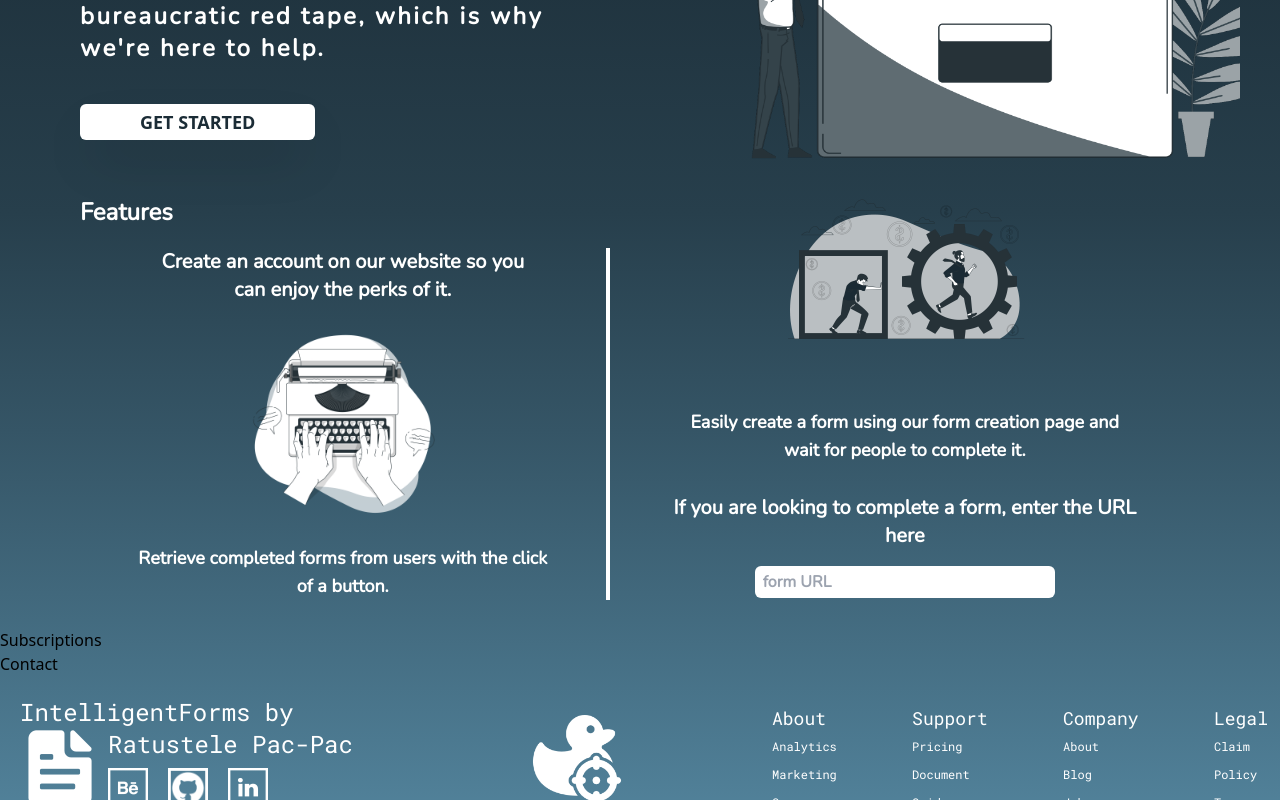
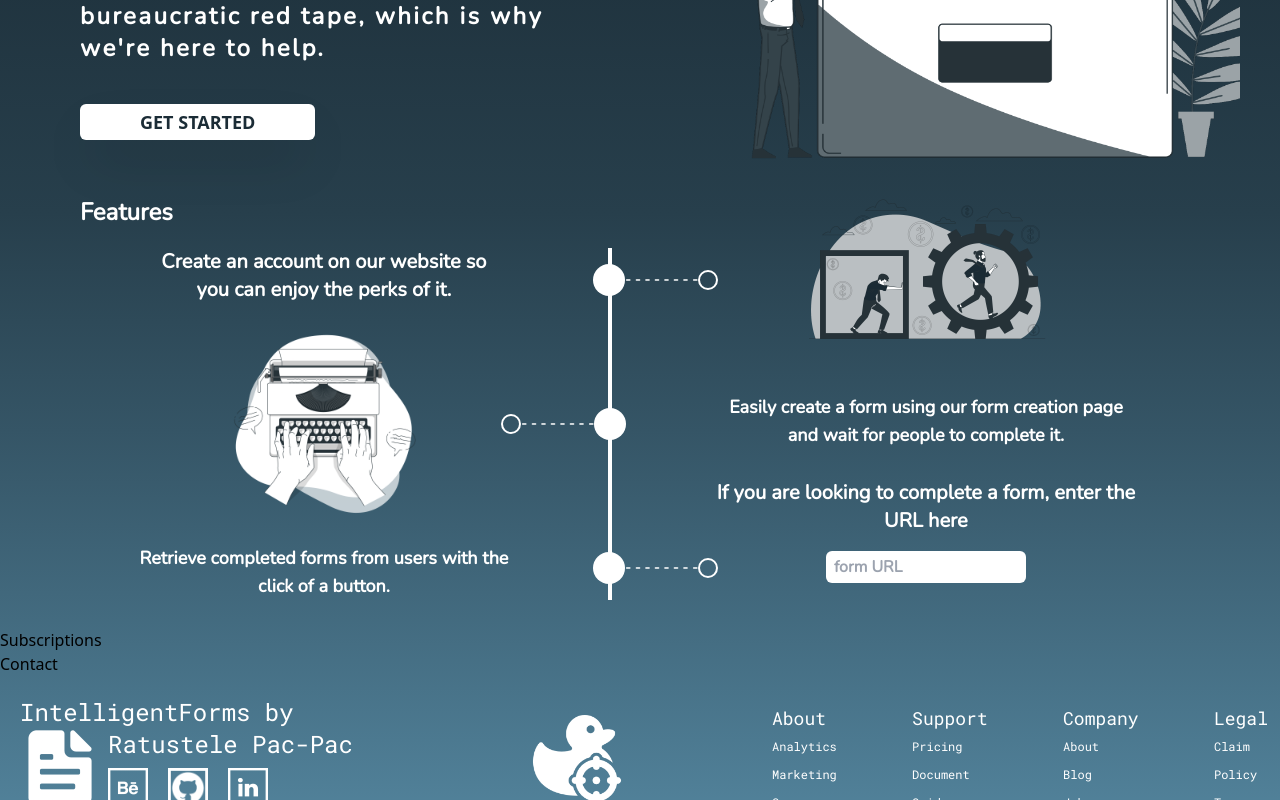
Before and after one commit to AlinOrobet/frontend-intelligent-forms, a Next.js app: page / in a window 1280 px wide. Shown: the part 392-1192 px from the top of the page. Built offline with nearby package versions, Linux system fonts and the light colour scheme.

Commit message:
tablet features done

```diff
--- a/components/GuestComponents/Features.js
+++ b/components/GuestComponents/Features.js
@@ -5,11 +5,13 @@ function Features() {
     <div className="h-full w-full px-5 md:p-7 lg:px-10 text-white font-secondary font-bold space-y-5 relative max-w-[1200px] m-auto ">
       <h2 className="text-2xl">Features</h2>
       <div className="md:flex">
-        <div className="md:flex-col md:space-y-5 md:border-r-4 relative">
+        {/* left side md*/}
+        <div className="md:flex-col md:space-y-5 md:border-r-4 relative md:pr-10">
           <p className="text-xl  px-7 text-center md:px-[70px] ">
             Create an account on our website so you can enjoy the perks of it.
           </p>
-          <div className="flex flex-row-reverse text-lg items-center md:flex-col md:space-y-5">
+          {/* first section mobile retrieve */}
+          <div className="flex flex-row-reverse text-lg items-center md:flex-col md:space-y-5 justify-between">
             <div className="relative w-[200px] h-[200px] ">
               <Image src="/assets/main/tasta-ft.png" fill />
             </div>
@@ -17,20 +19,34 @@ function Features() {
               Retrieve completed forms from users with the click of a button.
             </p>
           </div>
-          {/* pointing circle */}
-          <div className="hidden flex absolute right-[-73px] top-0 items-center z-10">
-            <div className="block p-4 rounded-full bg-white"></div>
-            <div className=" text-sm  ">- - - - - - - - </div>
-            <div className="block p-2 rounded-full border-2"></div>
+          {/* pointing circles */}
+          <div className="hidden md:inline">
+            <div className="flex absolute right-[-110px] top-4 items-center z-10">
+              <div className="block p-4 rounded-full bg-white"></div>
+              <div className=" text-sm  ">- - - - - - - - </div>
+              <div className="block p-2 rounded-full border-2"></div>
+            </div>
+            <div className="flex absolute right-[-18px] top-[200px] items-center z-10 lg:top-[160px]">
+              <div className="block p-2 rounded-full border-2"></div>
+              <div className=" text-sm  ">- - - - - - - - </div>
+              <div className="block p-4 rounded-full bg-white"></div>
+            </div>
+            <div className="flex absolute right-[-110px] bottom-4 items-center z-10">
+              <div className="block p-4 rounded-full bg-white"></div>
+              <div className=" text-sm  ">- - - - - - - - </div>
+              <div className="block p-2 rounded-full border-2"></div>
+            </div>
           </div>
           {/* endof pointing circle */}
         </div>
-        <div className=" md:flex-row-reverse">
-          <div className="flex items-center md:flex-col">
+        {/* right side md */}
+        <div className=" md:flex-row-reverse md:ml-10">
+          {/* mobile second part easily */}
+          <div className="flex items-center md:flex-col justify-between">
             <div className="relative w-[200px] h-[200px] md:w-[250px] md:h-[250px] md:absolute md:-top-5 ">
               <Image src="/assets/main/create-ft.png" fill />
             </div>
-            <p className="text-lg  text-left w-[120px] md:w-auto md:text-center md:mt-[160px]  md:px-[70px]">
+            <p className="text-lg  text-left w-[120px] md:w-auto md:text-center md:mt-[145px]  md:px-[70px]">
               Easily create a form using our form creation page and wait for
               people to complete it.
             </p>
@@ -45,7 +61,7 @@ function Features() {
                 placeholder="form URL"
                 type="text"
                 id="searchURL"
-                className="block w-[300px] mx-auto mt-4 py-1 rounded-md text-black px-2"
+                className="block w-[200px] mx-auto mt-4 py-1 rounded-md text-black px-2"
               ></input>
             </div>
           </div>
```
